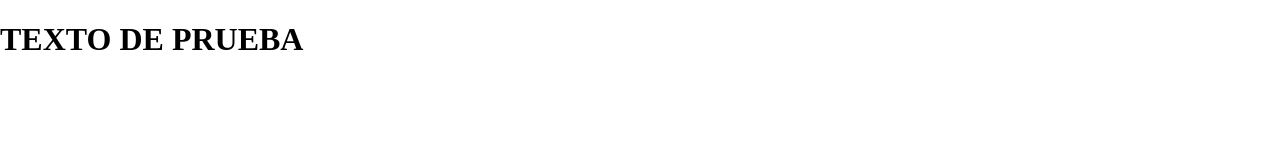
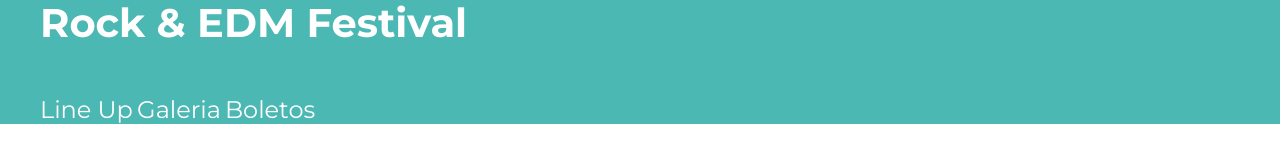
Before and after one commit to danielmsan/Festival-Musica, a website: page index.html in a window 1280 px wide. Drawn offline with Linux system fonts and the light colour scheme.

Commit message:
añadiendo scss del header

```diff
--- a/index.html
+++ b/index.html
@@ -11,6 +11,17 @@
     <link rel="stylesheet" href="build/css/app.css">
 </head>
 <body>
-<h1>Texto de prueba</h1>
+<header class="header">
+    <div class="contenedor contenido-header">
+        <h1>Rock & EDM Festival</h1>
+
+        <nav class="navegacion-principal">
+            <a href="#">Line Up</a>
+            <a href="#">Galeria</a>
+            <a href="#">Boletos</a>
+        </nav>
+    </div>
+</header>
+
 </body>
 </html>
--- a/src/scss/app.scss
+++ b/src/scss/app.scss
@@ -1,2 +1,2 @@
 @use 'base';
-@import 'contenido';
+@use 'layout';
--- /dev/null
+++ b/src/scss/base/_globales.scss
@@ -0,0 +1,39 @@
+@use 'variables' as v;
+html{
+    font-size:62.5%;
+    box-sizing:border-box;
+}
+*,
+*:before,
+*:after{
+    box-sizing: inherit;
+}
+
+body{
+    font-family: v.$fuente_principal;
+    font-size: 1.6rem;
+}
+p{
+    font-size: 2rem;
+    color:v.$negro;
+}
+.contenedor{
+    width: 95%;
+    max-width: 120rem;
+    margin: 0 auto;
+}
+a{
+    text-decoration: none;
+}
+h1,h2,h3{
+    margin:0 0 5rem 0;
+}
+h1{
+    font-size: 4rem;
+}
+h2{
+    font-size: 3.6rem;
+}
+h3{
+    font-size: 3rem;
+}
--- a/src/scss/base/_index.scss
+++ b/src/scss/base/_index.scss
@@ -1,2 +1,3 @@
 @forward 'variables';
 @forward 'normalize';
+@forward 'globales';
--- a/src/scss/base/_variables.scss
+++ b/src/scss/base/_variables.scss
@@ -1,3 +1,4 @@
+
 //Tipografia
 $fuente_principal: 'Montserrat', sans-serif;
 
--- a/src/scss/contenido/_contenido.scss
+++ /dev/null
@@ -1,5 +0,0 @@
-@use 'base/variables';
-
-h1 {
-    text-transform: uppercase;
-}
--- a/src/scss/contenido/_index.scss
+++ /dev/null
@@ -1 +0,0 @@
-@forward 'contenido';
--- /dev/null
+++ b/src/scss/layout/_header.scss
@@ -0,0 +1,19 @@
+@use 'base/variables' as v;
+
+//Anidacion de selectores
+.header{
+background-color: v.$verde;
+    h1{
+        color: v.$blanco;
+    }
+}
+.navegacion-principal{
+    a{
+        color:v.$blanco;
+        font-size:2.4rem;
+        //& es necesario para evitar el espacio y funcione el hover
+        &:hover{
+            color: v.$amarillo;
+        }
+    }
+}
--- /dev/null
+++ b/src/scss/layout/_index.scss
@@ -0,0 +1 @@
+@forward 'header';
```
Also changed, not shown: build/css/app.css.
